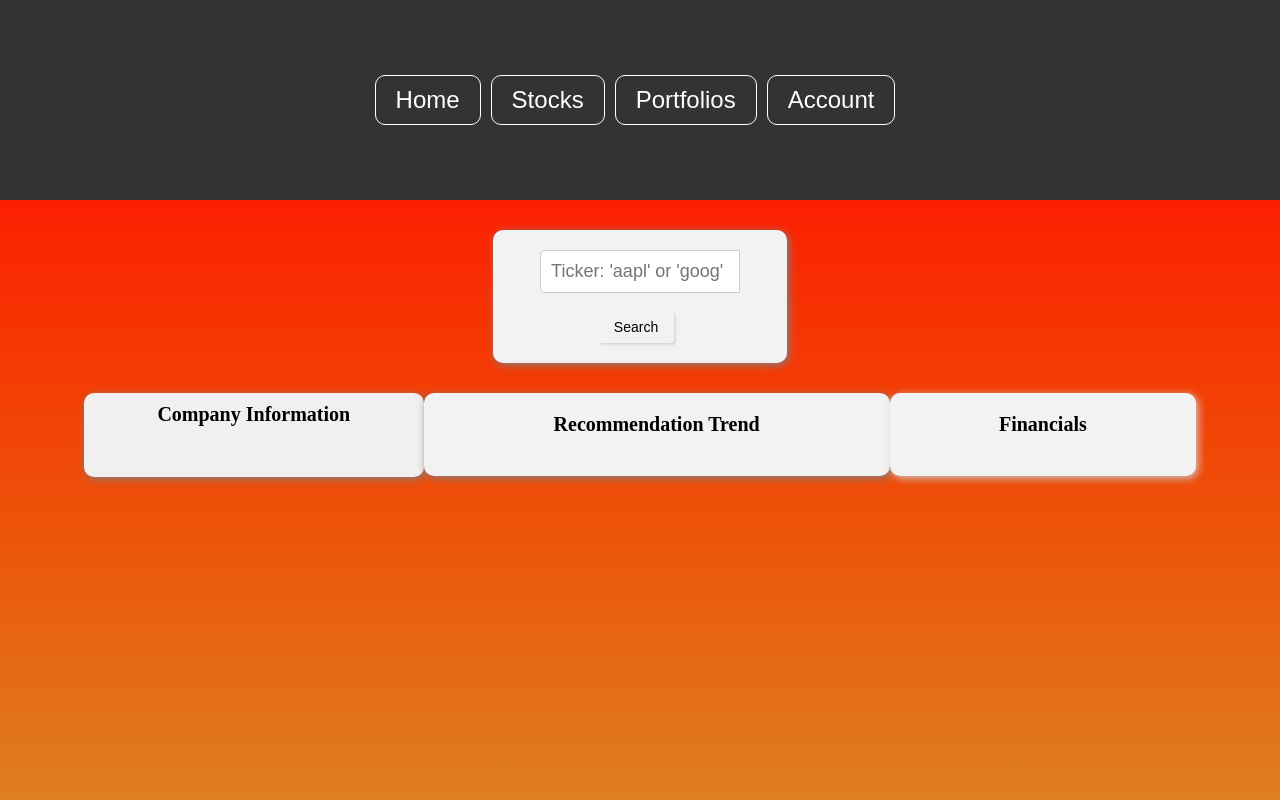
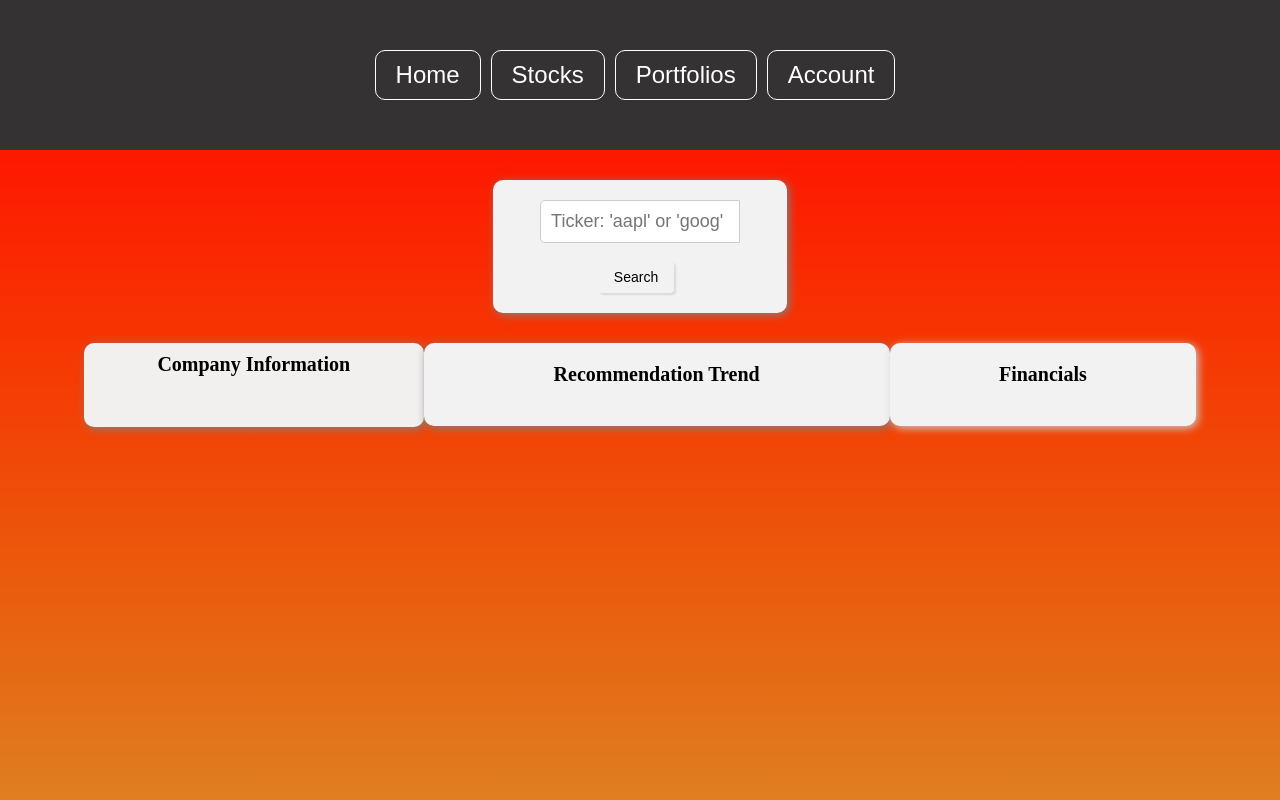
Before and after one commit to joshyyekonsire/capstone, a website: page client/info/info.html in a window 1280 px wide. Shown: the top 800 px of the page. Drawn offline with nearby package versions, Linux system fonts and the light colour scheme.

```diff
--- a/client/info/info.css
+++ b/client/info/info.css
@@ -8,7 +8,7 @@
 }
 header {
   background-color: #343233;
-  height: 200px;
+  height: 150px;
   display: flex;
   align-items: center;
   justify-content: center;
```
Also changed, not shown: client/index.css (+136 -1 lines), client/index.html (+64 -0 lines), client/index.js (+24 -0 lines).
